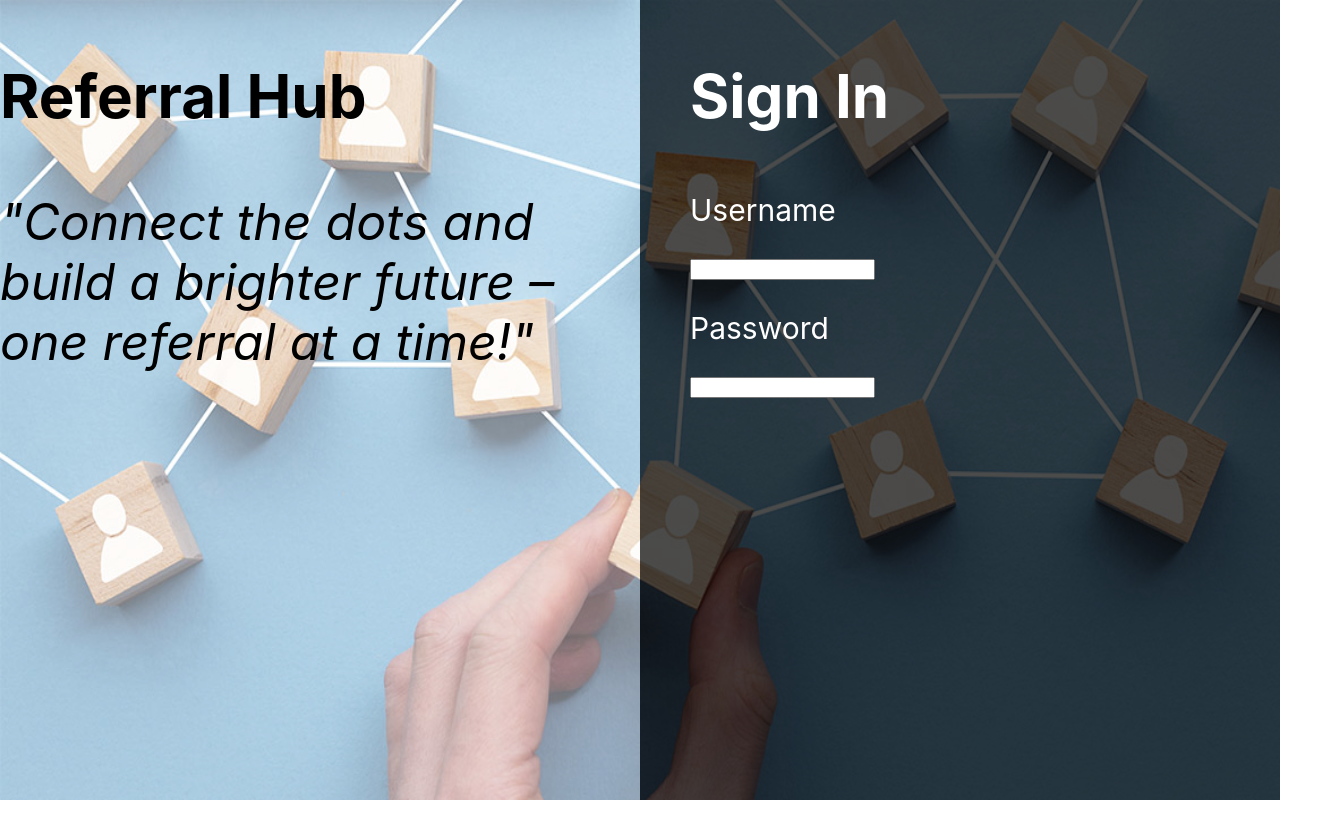
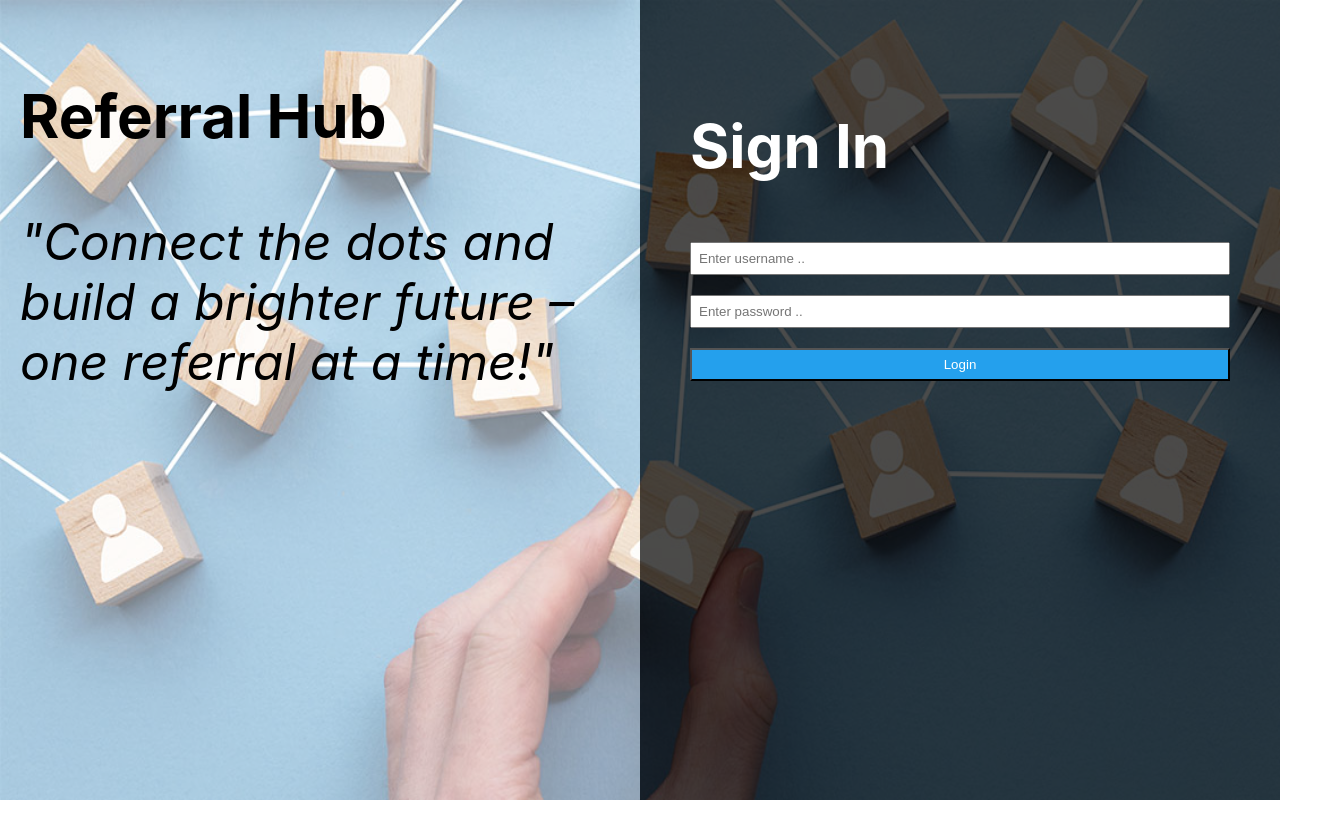
Before and after one commit to jahanvii25/fil-referral-project, a React (Create React App) app in the folder frontend/: page / in a window 1280 px wide. Shown: the top 838 px of the page, 1330 px wide, since content can reach past the window. After the commit the page ends 800 px from the top, so only its background shows below. Built offline with nearby package versions, Linux system fonts and the light colour scheme.

Commit message:
Added login button

```diff
--- a/frontend/src/pages/landingpage.jsx
+++ b/frontend/src/pages/landingpage.jsx
@@ -7,18 +7,17 @@ export default function LandingPage() {
 
   return (
     <div style={{ width: '100vw', height: '100vh', backgroundImage: `url(./referral-landing.jpg)`, backgroundSize: '100% 100%', backgroundRepeat: "no-repeat", backgroundColor: '#A7C7E7', display: 'flex' }}>
-      <div style={{ width: '50%', height: '100%', backgroundColor: 'rgba(255,255,255,0.4)' }}>
+      <div style={{ width: '50%', height: '100%', backgroundColor: 'rgba(255,255,255,0.4)', boxSizing: 'border-box', padding: '20px' }}>
         <p style={{ fontSize: '60px', fontWeight: 'bold' }}>Referral Hub</p>
         <p style={{ fontSize: '50px', fontWeight: 'normal' }}><i>"Connect the dots and build a brighter future – one referral at a time!"</i></p>
       </div>
-      <div style={{ width: '50%', height: '100%', backgroundColor: 'rgba(0,0,0,0.7)' }}>
-        <div style={{ width: '100%', height: '100%', paddingLeft: '50px' }}>
-          <p style={{ fontSize: '60px', fontWeight: 'bold', color: 'white' }}>Sign In</p>
-          <p style={{ fontSize: '30px', fontWeight: 'normal', color: 'white' }}>Username</p>
-          <input alt='enter' />
-          <p style={{ fontSize: '30px', fontWeight: 'normal', color: 'white' }}>Password</p>
-          <input />
-        </div>
+      <div style={{ width: '50%', height: '100%', backgroundColor: 'rgba(0,0,0,0.7)', boxSizing: 'border-box', padding: '50px', display: 'flex', flexDirection: 'column' }}>
+        <p style={{ fontSize: '60px', fontWeight: 'bold', color: 'white' }}>Sign In</p>
+        {/* <p style={{ fontSize: '30px', fontWeight: 'normal', color: 'white' }}>Username</p> */}
+        <input placeholder='Enter username ..' style={{ marginBottom: '20px', padding: '7px' }} />
+        {/* <p style={{ fontSize: '30px', fontWeight: 'normal', color: 'white' }}>Password</p> */}
+        <input placeholder='Enter password ..' style={{ marginBottom: '20px', padding: '7px' }} />
+        <button style={{ color: 'white', backgroundColor: '#24a0ed', padding: '7px' }}>Login</button>
       </div>
     </div>
   );
```
